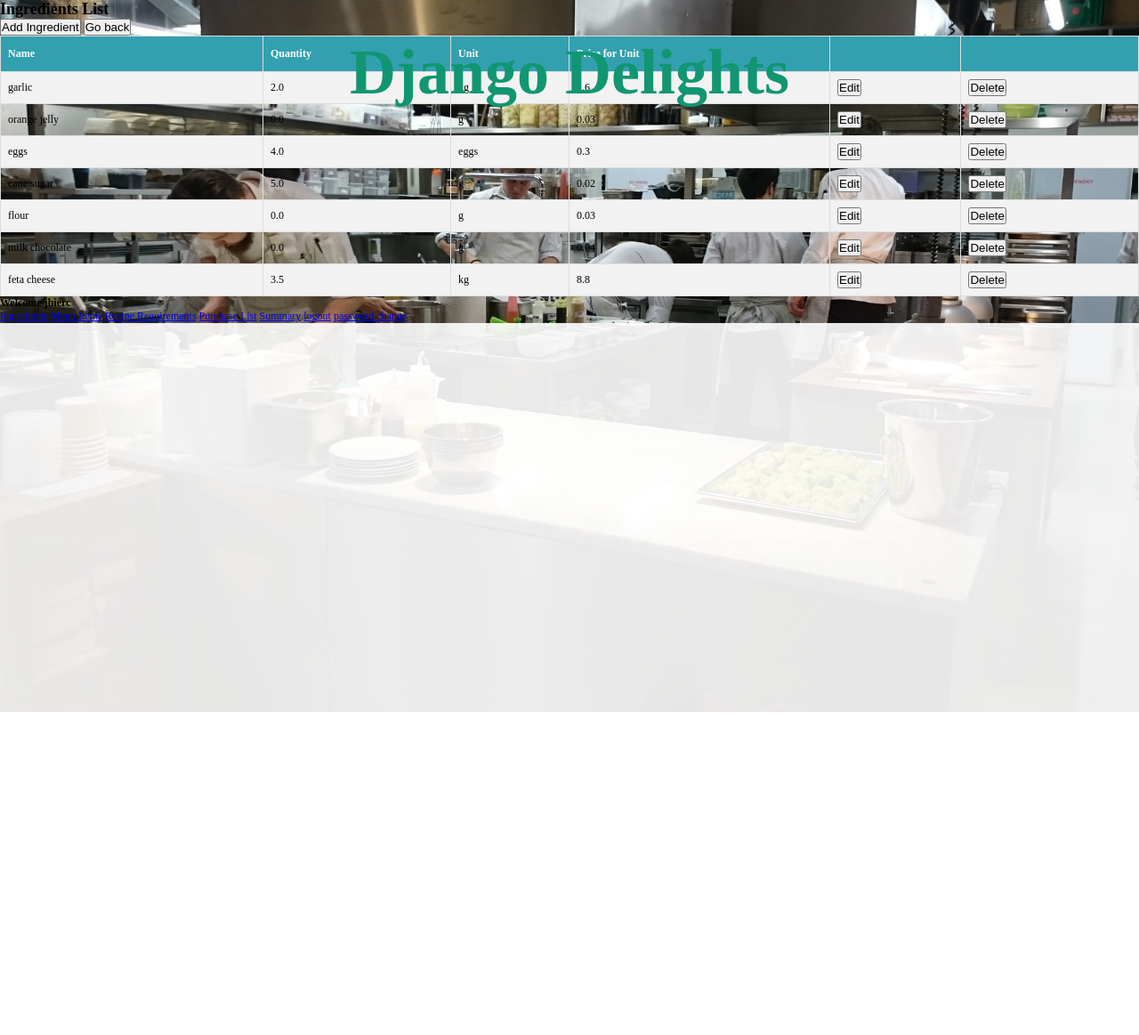
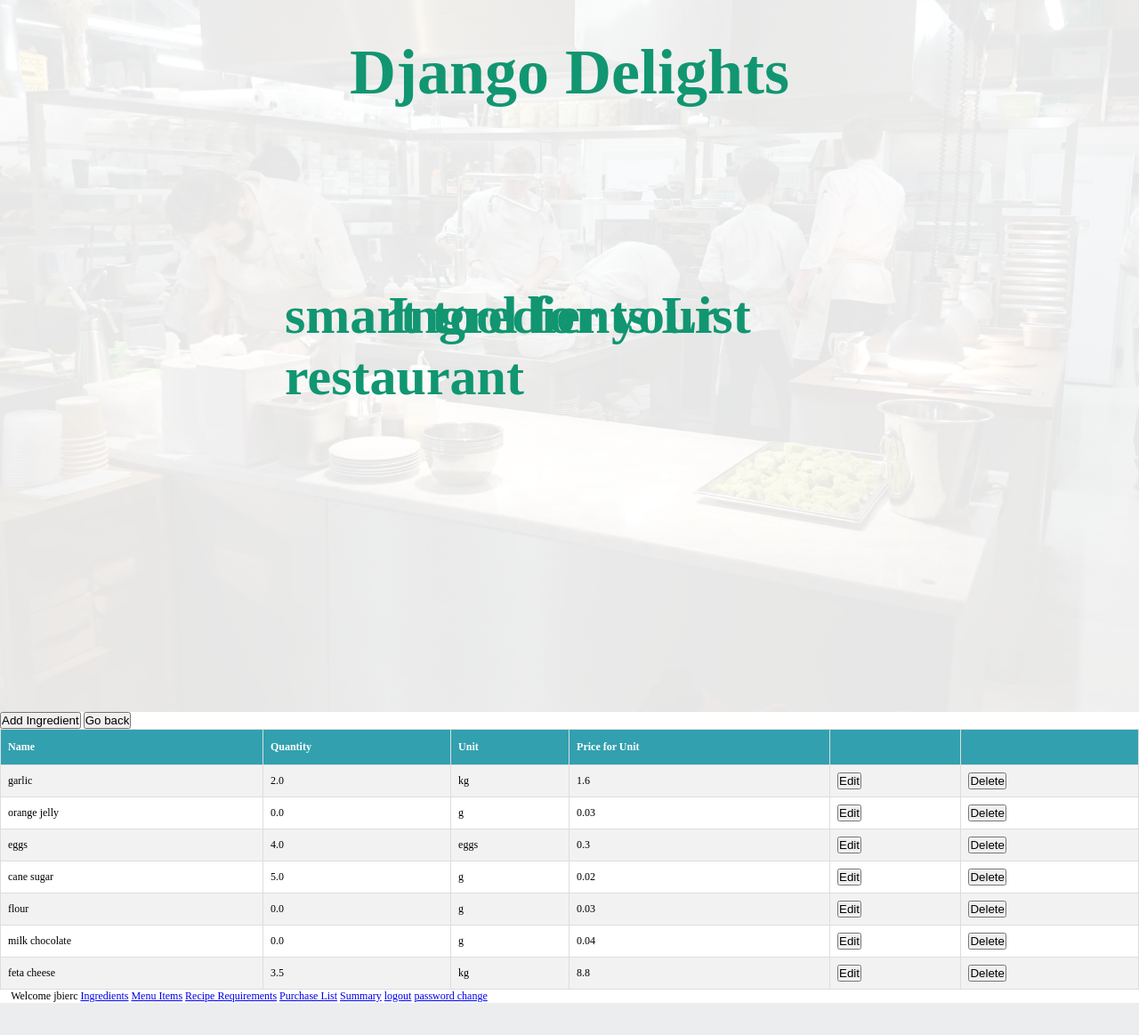
Before and after one commit to jbierc/django_delights, a Django app: page /ingredient/list in a window 1280 px wide. Shown: the whole page at 89% size. After the commit the page ends 1127 px from the top, so only its background shows below. Run offline with Django 4.2, Linux system fonts and the light colour scheme; a user stored in the database is signed in; data comes from the database, SQL or seed files in the repository.

Commit message:
h2 styling, adding menu

```diff
--- a/django_delights/delights_app/static/style.css
+++ b/django_delights/delights_app/static/style.css
@@ -34,8 +34,16 @@ h1 {
     font-size: 6rem;
     color: #119671;
     z-index: 3;
+}
 
-
+h2 {
+    position: absolute;
+    top: 40%;
+    left: 50%;
+    transform: translateX(-50%);
+    font-size: 5rem;
+    color: #119671;
+    z-index: 3;
 }
 
 form {
--- a/django_delights/delights_app/templates/base.html
+++ b/django_delights/delights_app/templates/base.html
@@ -4,16 +4,20 @@
   <head>
     <meta name="viewport" content="width=device-width, initial-scale=1.0">
     <link rel="stylesheet" type="text/css" href='{% static "style.css" %}'>
+    <link rel="stylesheet" href="https://cdn.jsdelivr.net/npm/@fortawesome/fontawesome-free@6.2.1/css/fontawesome.min.css">
     <title>Django Delights</title>
   </head>
   <body>
     <header>
+      <div class="transbox"></div>
       <h1>Django Delights</h1>
+      <h2>smart tool for your restaurant</h2>
       {% block content %}
       {% endblock %}
       <nav>
+        <i class="fa-solid fa-bars"></i>
         {% if user.username %}
-        <h4>Welcome {{ user.username }}</h4>
+        <h>Welcome {{ user.username }}</h3>
         <a href="{% url 'ingredientlist' %}">Ingredients</a>
         <a href="{% url 'menuitemlist' %}">Menu Items</a>
         <a href="{% url 'reciperequirementslist' %}">Recipe Requirements</a>
@@ -23,9 +27,6 @@
         <a href="{% url 'password_change' %}">password change</a>
         {% endif %}
       </nav>
-      <div class="transbox">
-
-      </div>
     </header>
   </body>
 </html>
```
